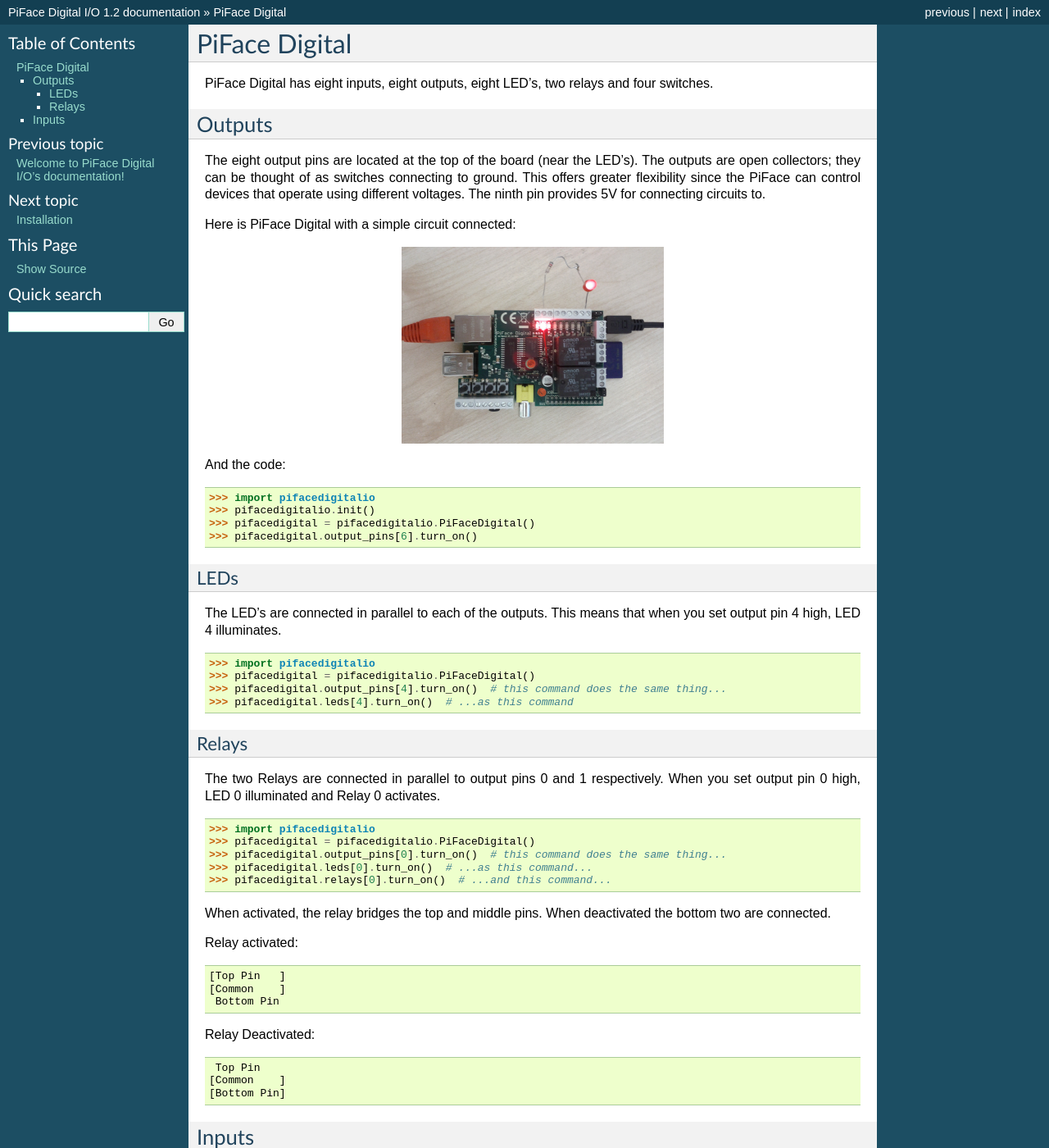
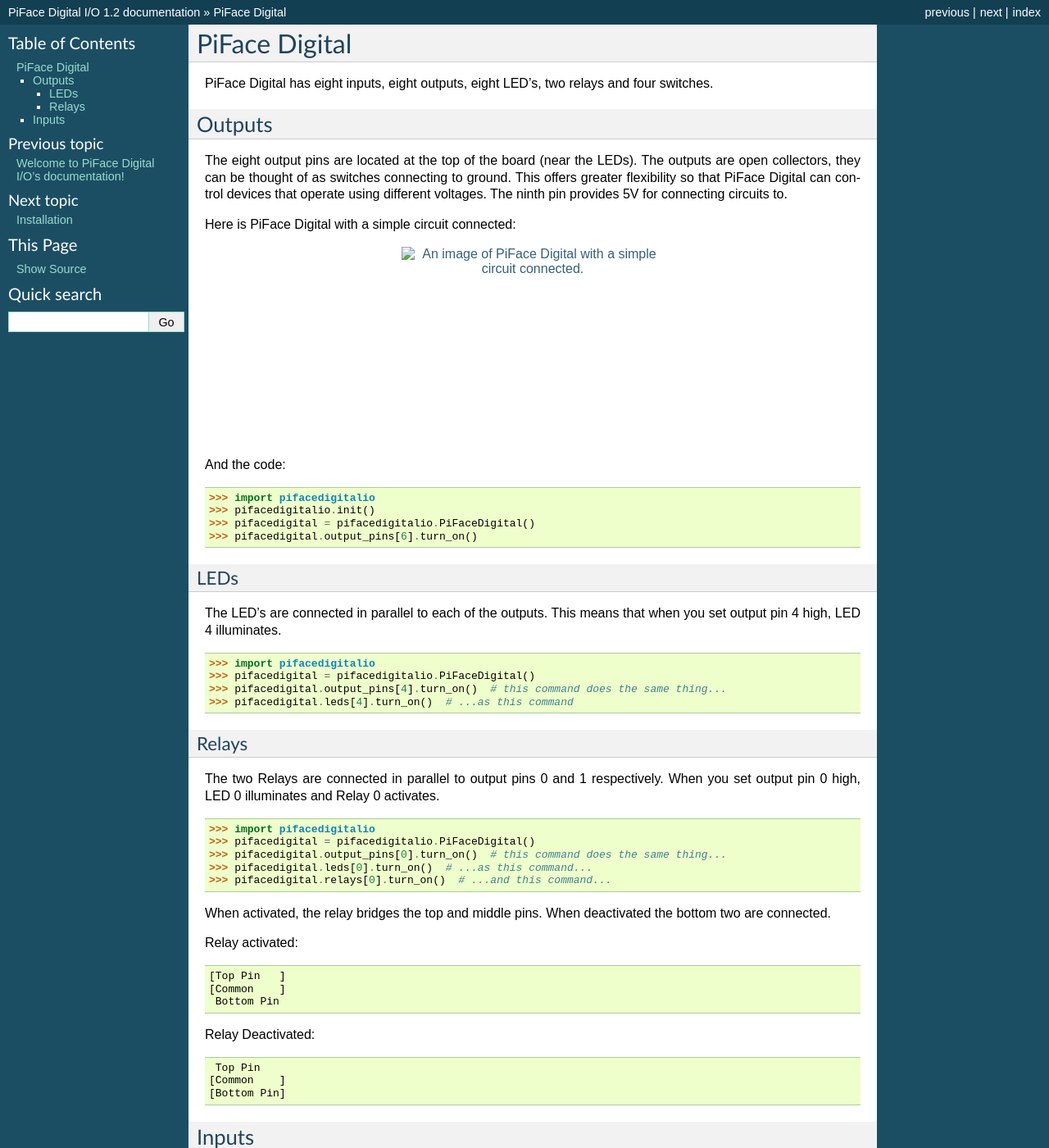
Before and after one commit to piface/pifacedigitalio, a Sphinx documentation site: the page built from docs/pifacedigital.rst, in a window 1280 px wide and 1400 px high. Shown: the whole window at 82% size. Built offline with Sphinx 7.4.7, drawn with Linux system fonts in a browser that asks for light colours; formulas are drawn with MathJax 3.

Commit message:
removed images folder

```diff
--- a/docs/pifacedigital.rst
+++ b/docs/pifacedigital.rst
@@ -6,15 +6,15 @@
 
 Outputs
 =======
-The eight output pins are located at the top of the board (near the LED's). The
-outputs are open collectors; they can be thought of as switches connecting to
-ground. This offers greater flexibility since the PiFace can control devices
+The eight output pins are located at the top of the board (near the LEDs). The
+outputs are open collectors, they can be thought of as switches connecting to
+ground. This offers greater flexibility so that PiFace Digital can control devices
 that operate using different voltages. The ninth pin provides 5V for connecting
 circuits to.
 
 Here is PiFace Digital with a simple circuit connected:
 
-.. image:: ../images/pifacedigital_basic_led.png
+.. image:: images/pifacedigital_basic_led.png
     :width: 320px
     :height: 240px
     :align: center
@@ -40,7 +40,7 @@
 Relays
 ------
 The two Relays are connected in parallel to output pins 0 and 1 respectively.
-When you set output pin 0 high, LED 0 illuminated and Relay 0 activates.
+When you set output pin 0 high, LED 0 illuminates and Relay 0 activates.
 
     >>> import pifacedigitalio
     >>> pifacedigital = pifacedigitalio.PiFaceDigital()
```
Also changed, not shown: images/pifacedigital_basic_led.png (deleted).
